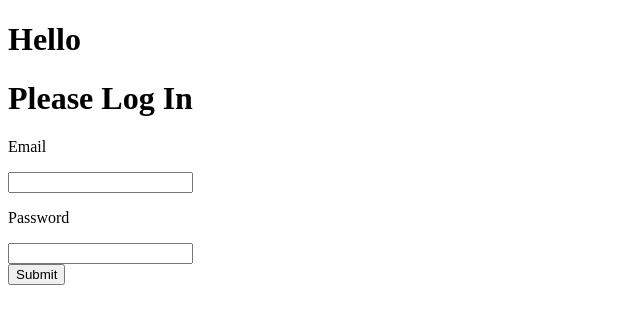
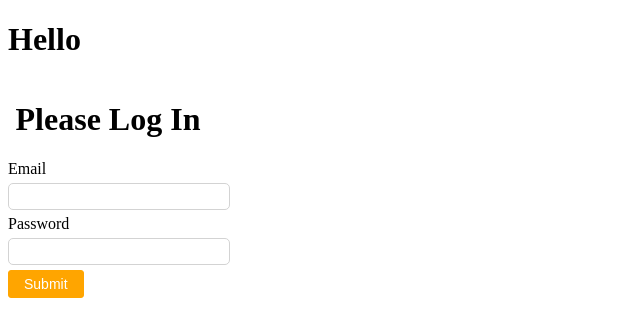
Before and after one commit to NurmagambetovBakytzhan/canteen-app-front-end, a React (Create React App) app: page /login in a window 1280 px wide. Shown: the top 336 px of the page, without its empty margins (0-640 px from the left). Built offline with nearby package versions, Linux system fonts and the light colour scheme.

Commit message:
use ui components

```diff
--- a/src/components/login/Login.css
+++ b/src/components/login/Login.css
@@ -1,5 +1,6 @@
-.login-wrapper {
+.login-form {
     display: flex;
     flex-direction: column;
     align-items: center;
+    width: 200px;
 }
--- a/src/components/login/Login.jsx
+++ b/src/components/login/Login.jsx
@@ -1,6 +1,8 @@
 import React, { useState } from 'react';
 import './Login.css';
 import axios from "axios";
+import MyButton from "../../UI/button/MyButton";
+import MyInput from "../../UI/input/MyInput";
 
 const Login = () => {
     const [email, setEmail] = useState('');
@@ -35,19 +37,14 @@ const Login = () => {
     return(
         <div className="login-form">
             <h1>Please Log In</h1>
-
             <form >
-                <label>
-                    <p>Email</p>
-                    <input onChange={handleEmail} type="text"  />
-                </label>
-                <label>
-                    <p>Password</p>
-                    <input onChange={handlePassword} type="password"  />
-                </label>
-                <div>
-                    <button onClick={handleSubmit} type="submit">Submit</button>
-                </div>
+                <label className="label">Email</label>
+                <MyInput onChange={handleEmail} type="text" />
+                <label className="label">Password</label>
+                <MyInput onChange={handlePassword} type="password" />
+                <MyButton onClick={handleSubmit} type="submit">
+                    Submit
+                </MyButton>
             </form>
 
         </div>
```
